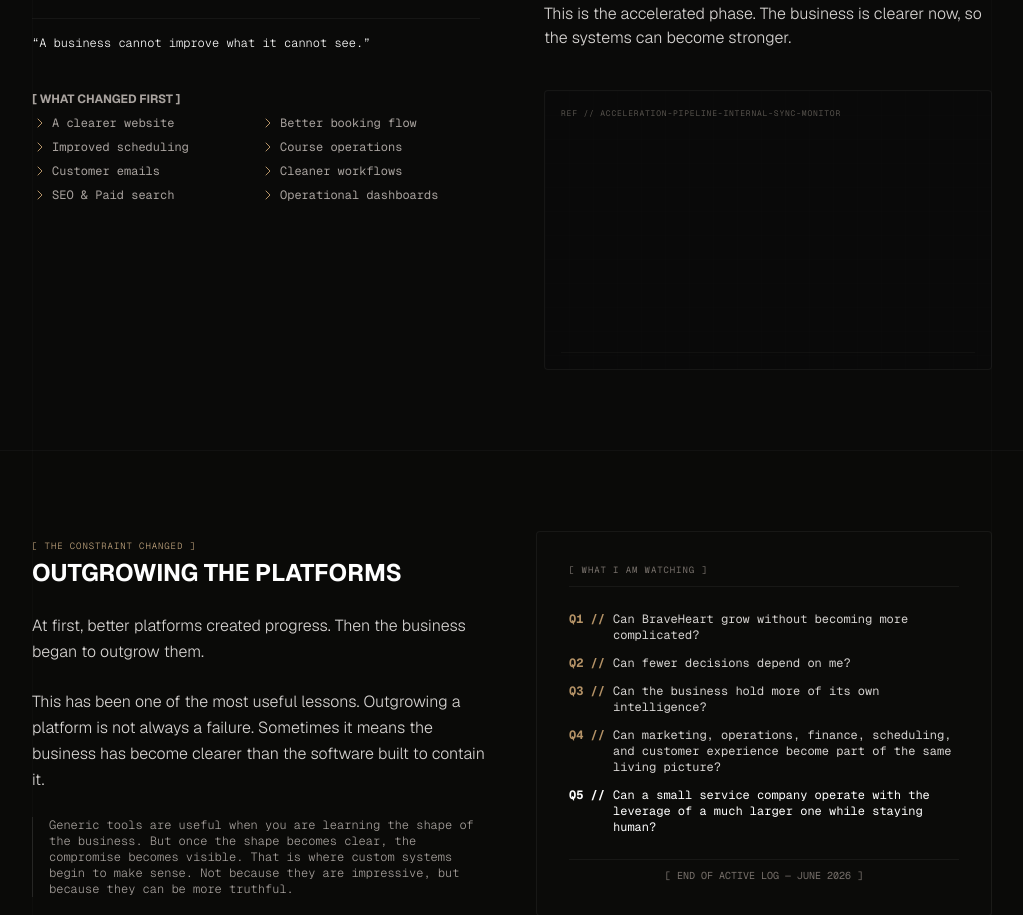
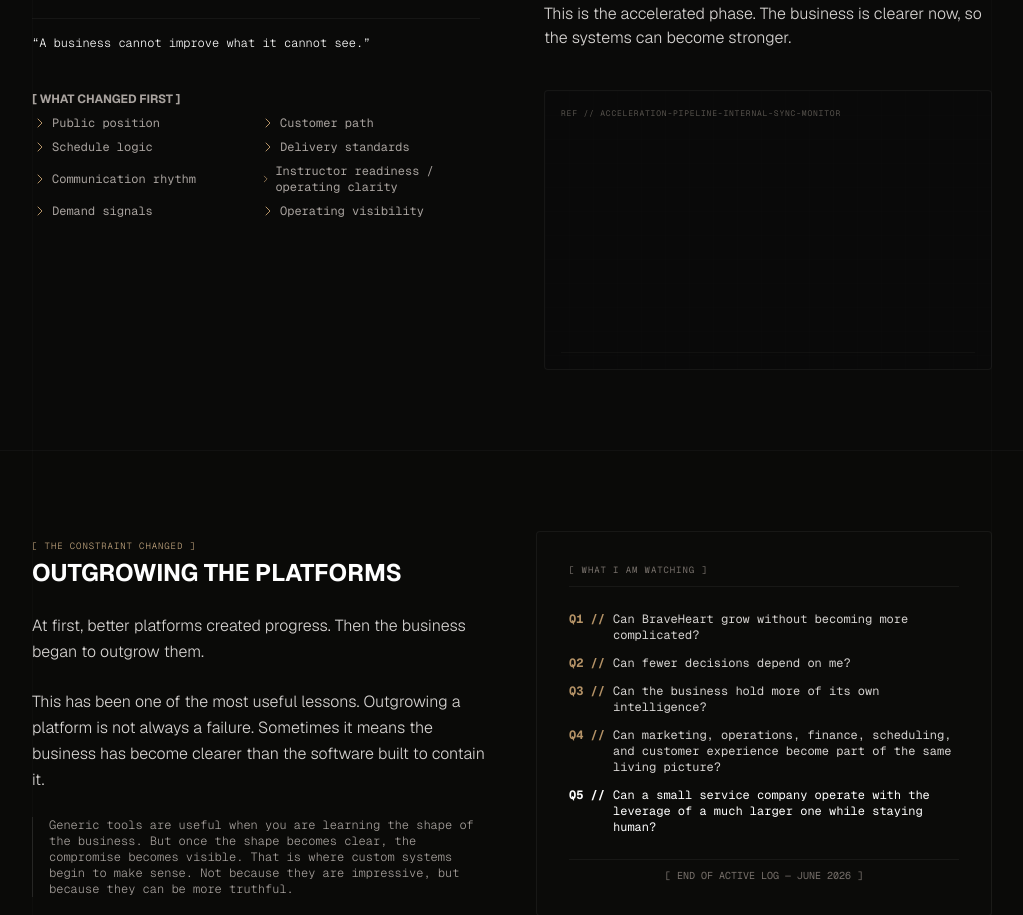
Before and after one commit to ee-prog/castson-site, a Next.js app: page /braveheart in a window 1280 px wide. Shown: the part 2233-3148 px from the top of the page, without its empty margins (128-1151 px from the left). Built offline with nearby package versions, Linux system fonts and the light colour scheme.

Commit message:
copy: update What Changed First list item labels on BraveHeart page

```diff
--- a/src/app/braveheart/page.tsx
+++ b/src/app/braveheart/page.tsx
@@ -210,7 +210,7 @@ export default function BraveHeart() {
               <div className="space-y-2 pt-4">
                 <h4 className="text-xs font-mono font-bold uppercase text-zinc-400">[ What Changed First ]</h4>
                 <ul className="grid grid-cols-1 sm:grid-cols-2 gap-2 text-xs font-mono text-zinc-400">
-                  {["A clearer website", "Better booking flow", "Improved scheduling", "Course operations", "Customer emails", "Cleaner workflows", "SEO & Paid search", "Operational dashboards"].map((c) => (
+                  {["Public position", "Customer path", "Schedule logic", "Delivery standards", "Communication rhythm", "Instructor readiness / operating clarity", "Demand signals", "Operating visibility"].map((c) => (
                     <li key={c} className="flex items-center gap-1">
                       <ChevronRight className="h-4 w-4 text-emerald-500" strokeWidth={1.5} aria-hidden="true" />
                       <span>{c}</span>
```
